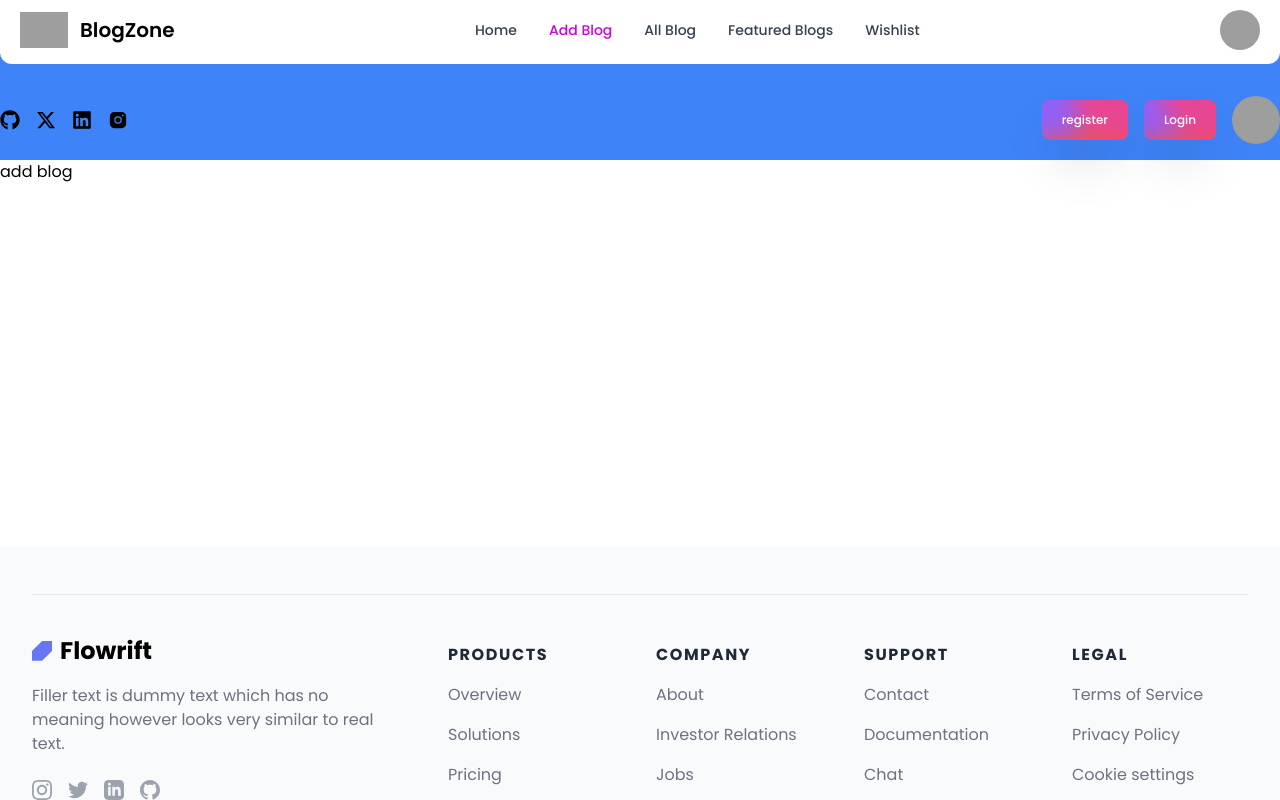
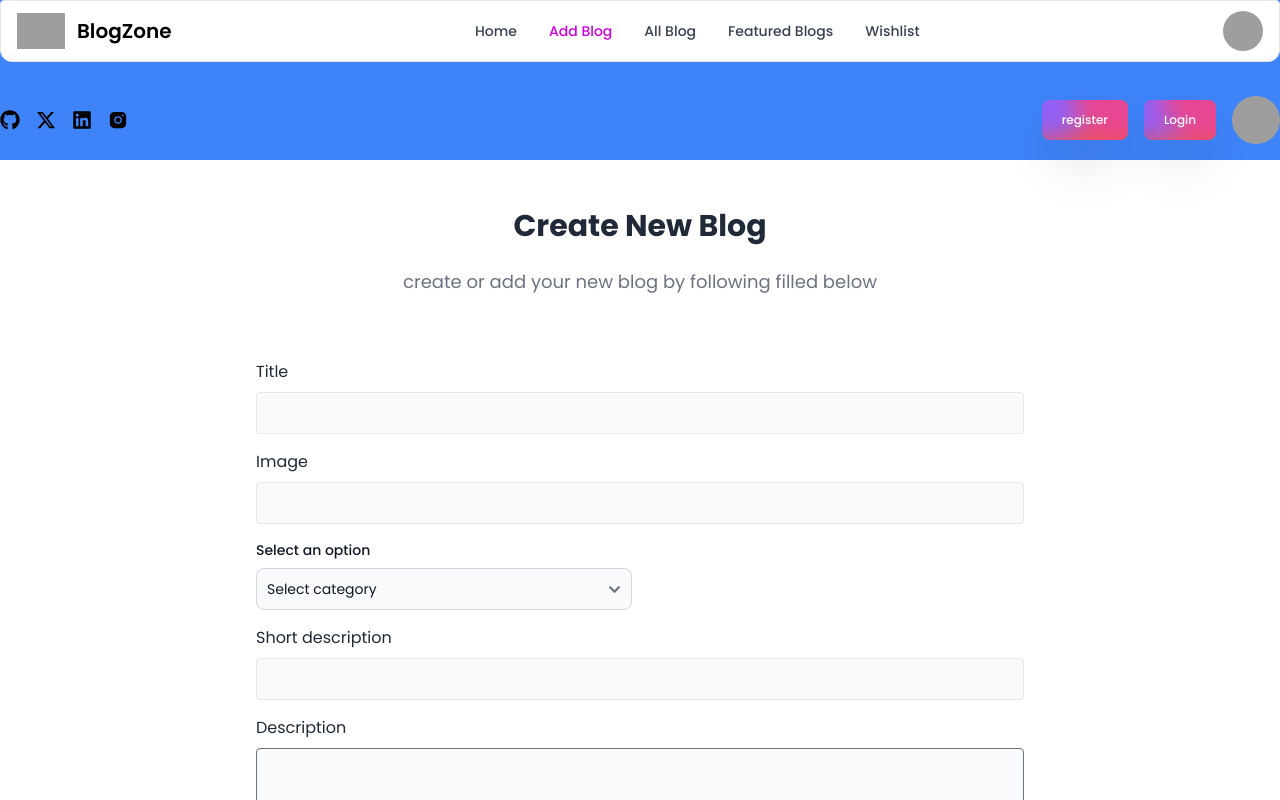
Before and after one commit to jalal-uddin-sharif/blog-zone, a React (Vite) app: page /add-blogs in a window 1280 px wide. Shown: the top 800 px of the page. Built offline with nearby package versions, Linux system fonts and the light colour scheme; grey boxes are pictures that could not be loaded.

Commit message:
designed add blog page

```diff
--- /dev/null
+++ b/src/Authentication/Login.jsx
@@ -0,0 +1,9 @@
+const Login = () => {
+    return (
+        <div>
+
+        </div>
+    );
+};
+
+export default Login;
--- /dev/null
+++ b/src/Authentication/Register.jsx
@@ -0,0 +1,9 @@
+const Register = () => {
+    return (
+        <div>
+
+        </div>
+    );
+};
+
+export default Register;
--- a/src/Pages/AddBlog.jsx
+++ b/src/Pages/AddBlog.jsx
@@ -1,7 +1,71 @@
+import { Dropdown } from "flowbite-react";
 const AddBlog = () => {
+
+    const handleForm = (e) =>{
+        e.preventDefault();
+        const form = e.target;
+        const title = form.Title.value;
+        const image = form.Image.value;
+        const shortDescription = form.shortDescription.value;
+        const description = form.Description.value;
+        const category = form.Category.value;
+
+        const blog = {title, image, shortDescription, description, category}
+console.table(blog);
+    }
     return (
         <div>
-            add blog
+            <div className="bg-white py-6 sm:py-8 lg:py-12">
+                <div className="mx-auto max-w-screen-2xl px-4 md:px-8">
+
+                    <div className="mb-10 md:mb-16">
+                        <h2 className="mb-4 text-center text-2xl font-bold text-gray-800 md:mb-6 lg:text-3xl">Create New Blog</h2>
+
+                        <p className="mx-auto max-w-screen-md text-center text-gray-500 md:text-lg">create or add your new blog by following filled below</p>
+                    </div>
+
+                    <form onSubmit={handleForm} className="mx-auto grid max-w-screen-md gap-4 sm:grid-cols-2">
+
+                        <div className="sm:col-span-2">
+                            <label for="Title" className="mb-2 inline-block text-sm text-gray-800 sm:text-base">Title</label>
+                            <input name="Title" className="w-full rounded border bg-gray-50 px-3 py-2 text-gray-800 outline-none ring-indigo-300 transition duration-100 focus:ring" />
+                        </div>
+                        <div className="sm:col-span-2">
+                            <label for="Image" className="mb-2 inline-block text-sm text-gray-800 sm:text-base">Image</label>
+                            <input name="Image" className="w-full rounded border bg-gray-50 px-3 py-2 text-gray-800 outline-none ring-indigo-300 transition duration-100 focus:ring" />
+                        </div>
+
+
+                        <div>
+                            <label for="Category" class="block mb-2 text-sm font-medium text-gray-900 dark:text-white">Select an option</label>
+                            <select id="Category"
+                            name="Category"
+                             class="bg-gray-50 border border-gray-300 text-gray-900 text-sm rounded-lg focus:ring-blue-500 focus:border-blue-500 block w-full p-2.5 dark:bg-gray-700 dark:border-gray-600 dark:placeholder-gray-400 dark:text-white dark:focus:ring-blue-500 dark:focus:border-blue-500">
+                                <option selected>Select category</option>
+                                <option value="US">United States</option>
+                                <option value="CA">Canada</option>
+                                <option value="FR">France</option>
+                                <option value="DE">Germany</option>
+                            </select>
+                        </div>
+
+                        <div className="sm:col-span-2">
+                            <label for="shortDescription" className="mb-2 inline-block text-sm text-gray-800 sm:text-base">Short description</label>
+                            <input name="shortDescription" className="w-full rounded border bg-gray-50 px-3 py-2 text-gray-800 outline-none ring-indigo-300 transition duration-100 focus:ring" />
+                        </div>
+
+                        <div className="sm:col-span-2">
+                            <label for="Description" className="mb-2 inline-block text-sm text-gray-800 sm:text-base">Description</label>
+                            <textarea name="Description" className="h-40 w-full rounded border bg-gray-50 px-3 py-2 text-gray-800 outline-none ring-indigo-300 transition duration-100 focus:ring"></textarea>
+                        </div>
+
+                        <div className="flex items-center justify-between sm:col-span-2">
+                            <button type="submit" className="inline-block w-full rounded-lg bg-indigo-500 px-8 py-3 text-center text-sm font-semibold text-white outline-none ring-indigo-300 transition duration-100 hover:bg-indigo-600 focus-visible:ring active:bg-indigo-700 md:text-base">Send</button>
+
+                        </div>
+                    </form>
+                </div>
+            </div>
         </div>
     );
 };
--- a/src/Shared/Navbar.jsx
+++ b/src/Shared/Navbar.jsx
@@ -7,9 +7,9 @@ import { PiInstagramLogoFill } from "react-icons/pi";
 const Navbar = () => {
   const [isOpen, setIsOpen] = useState(false);
   return (
-    <div className="h-40 animated-background bg-gradient-to-r from-blue-500 via-blue-500 to-indigo-500">
+    <div className="h-40  animated-background bg-gradient-to-r from-blue-500 via-blue-500 to-indigo-500">
       <div className="container mx-auto">
-        <div className="h-16 bg-white  rounded-b-xl">
+        <div className="h-16 ">
           <Nav />
         </div>
 
--- a/src/component/Nav.jsx
+++ b/src/component/Nav.jsx
@@ -4,7 +4,7 @@ import { Link, NavLink } from "react-router-dom";
 
 const Nav = () => {
     return (
-      <Navbar fluid rounded className="mx-1">
+      <Navbar fluid rounded className="fixed w-full container rounded-b-xl z-30 border">
       <Navbar.Brand as={Link} to='/'>
         <img src="https://flowbite.com/docs/images/logo.svg" className="mr-3 h-6 sm:h-9" alt="Flowbite React Logo" />
         <span className="self-center whitespace-nowrap text-xl font-semibold dark:text-white">BlogZone</span>
--- a/src/component/Newsletter.jsx
+++ b/src/component/Newsletter.jsx
@@ -21,11 +21,11 @@ const Newsletter = () => {
                 </div>
             </section> */}
 
-<section className="mt-24 container mx-auto w-full pb-4  items-center lg:flex ">
+            <section className="mt-24 container mx-auto w-full pb-4  items-center lg:flex ">
                 <div className="space-y-4 flex-1 sm:text-center lg:text-left">
                     <h1 className="text-gray-800 font-bold text-4xl xl:text-5xl">
                         Optimize your website for
-                         <span className="text-indigo-600"> Search engine</span>
+                        <span className="text-indigo-600"> Search engine</span>
                     </h1>
                     <p className="text-gray-500 max-w-xl leading-relaxed sm:mx-auto lg:ml-0">
                         It is a long established fact that a reader will be distracted by the readable content of a page when looking at its layout. The point of using Lorem Ipsum
```
